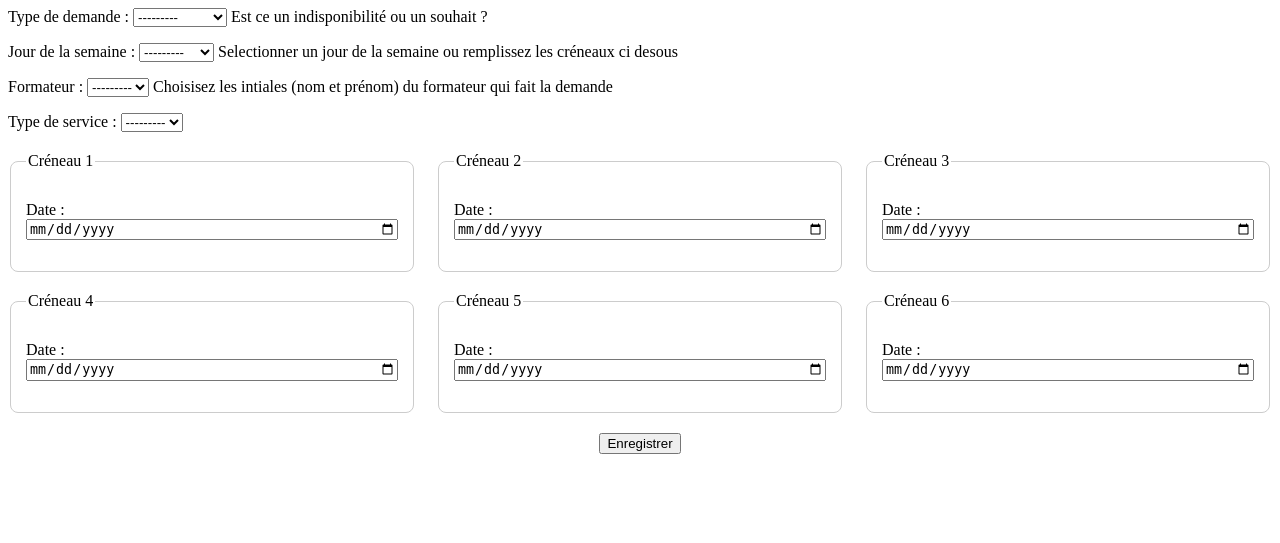
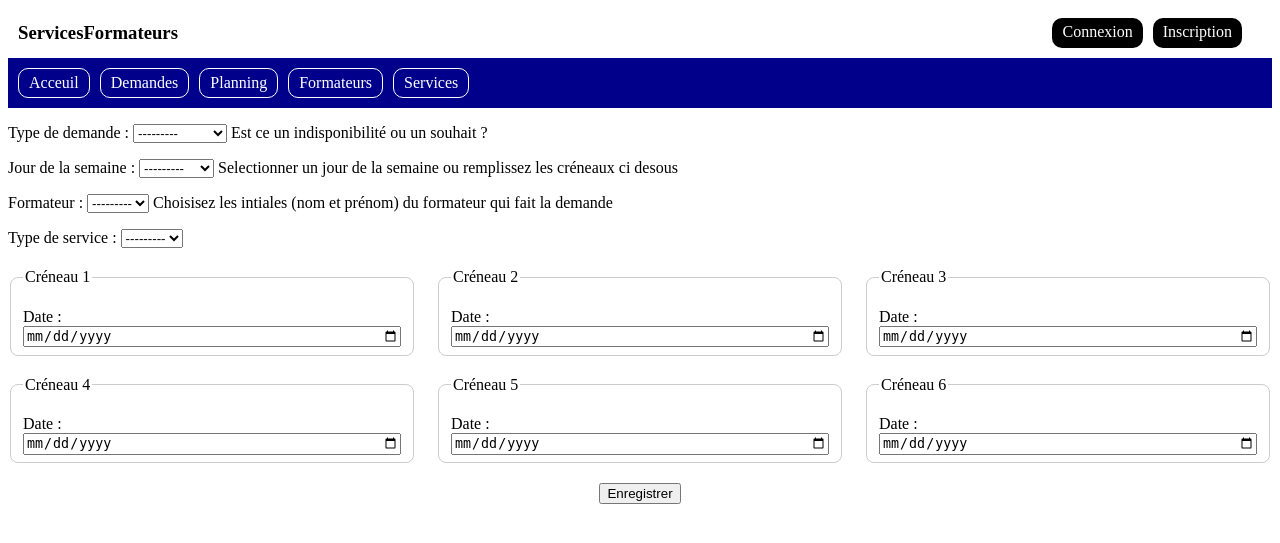
Before and after one commit to doremijazz/Services_formateurs, a Django app: page /Services/do_request in a window 1280 px wide. Shown: the top 543 px of the page. Run offline with Django 5.2, Linux system fonts and the light colour scheme; data that the repository does not hold is empty.

Commit message:
IMPL : premier g gabarit parent et mise en forme css

```diff
--- a/ServicesFormateurs/Services/static/Services/style.css
+++ b/ServicesFormateurs/Services/static/Services/style.css
@@ -6,8 +6,8 @@
 }
 
 .un_crenau_demande {
+    height: 70px;
     min-width: 0;
-    padding: 15px;
     border: 1px solid #ccc;
     border-radius: 8px;
 }
@@ -23,3 +23,55 @@
     justify-content: center;
     align-items: center;
 }
+
+nav{
+    display: flex;
+    background: darkblue;
+    color: white;
+    gap: 10px;
+    padding: 10px;
+}
+.en_tete{
+    height: 30px;
+    align-items: center;
+    justify-content: center;
+    display: flex;
+    gap: 10px;
+    padding: 10px;
+}
+.en_tete a{
+    text-decoration: none;
+    color: white;
+    background: black;
+    gap: 10px;
+    padding-left: 10px;
+    padding-right: 10px;
+    padding-bottom: 5px;
+    padding-top: 5px;
+    border-radius: 10px;
+    height: 20px;
+}
+
+nav a{
+    color: white;
+    text-decoration: none;
+    gap: 10px;
+    padding-left: 10px;
+    padding-right: 10px;
+    padding-bottom: 5px;
+    padding-top: 5px;
+    border-radius: 10px;
+    border: 1px solid white;
+}
+
+/* Premier lien à droite */
+.profil,
+.connexion {
+    margin-left: auto;
+}
+
+/* Dernier lien à droite */
+.deconnexion,
+.inscription {
+    margin-right: 20px;
+}
--- a/ServicesFormateurs/Services/templates/Services/base.html
+++ b/ServicesFormateurs/Services/templates/Services/base.html
@@ -10,6 +10,30 @@
 <body>
     <header>
         {% block header %}
+        <div class="en_tete">
+            <h3>ServicesFormateurs</h3>
+            {% if user.is_authenticated %}
+                <a class="profil">Profil</a>
+                <a class="deconnexion">Deconnexion</a>
+            {% else %}
+                {% if request.resolver_match.url_name != "connexion" %}
+                    <a class="connexion">Connexion</a>
+                {% endif %}
+                {% if request.resolver_match.url_name != "inscription" %}
+                <a class="inscription">Inscription</a>
+                {% endif %}
+            {% endif %}
+        </div>
+        <nav>
+            <a>Acceuil</a>
+            <a>Demandes</a>
+            <a>Planning</a>
+            <a>Formateurs</a>
+            <a>Services</a>
+
+
+
+        </nav>
         {% endblock %}
     </header>
 
```
